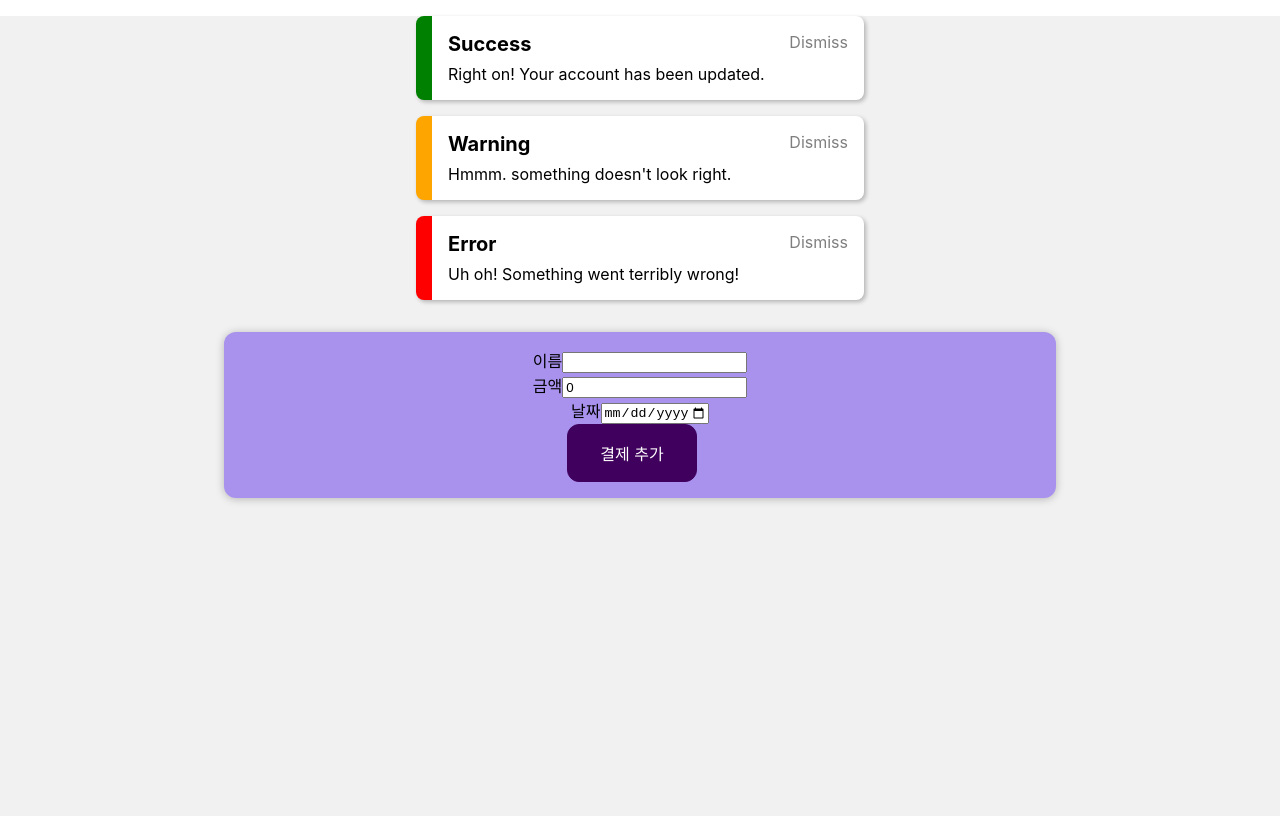
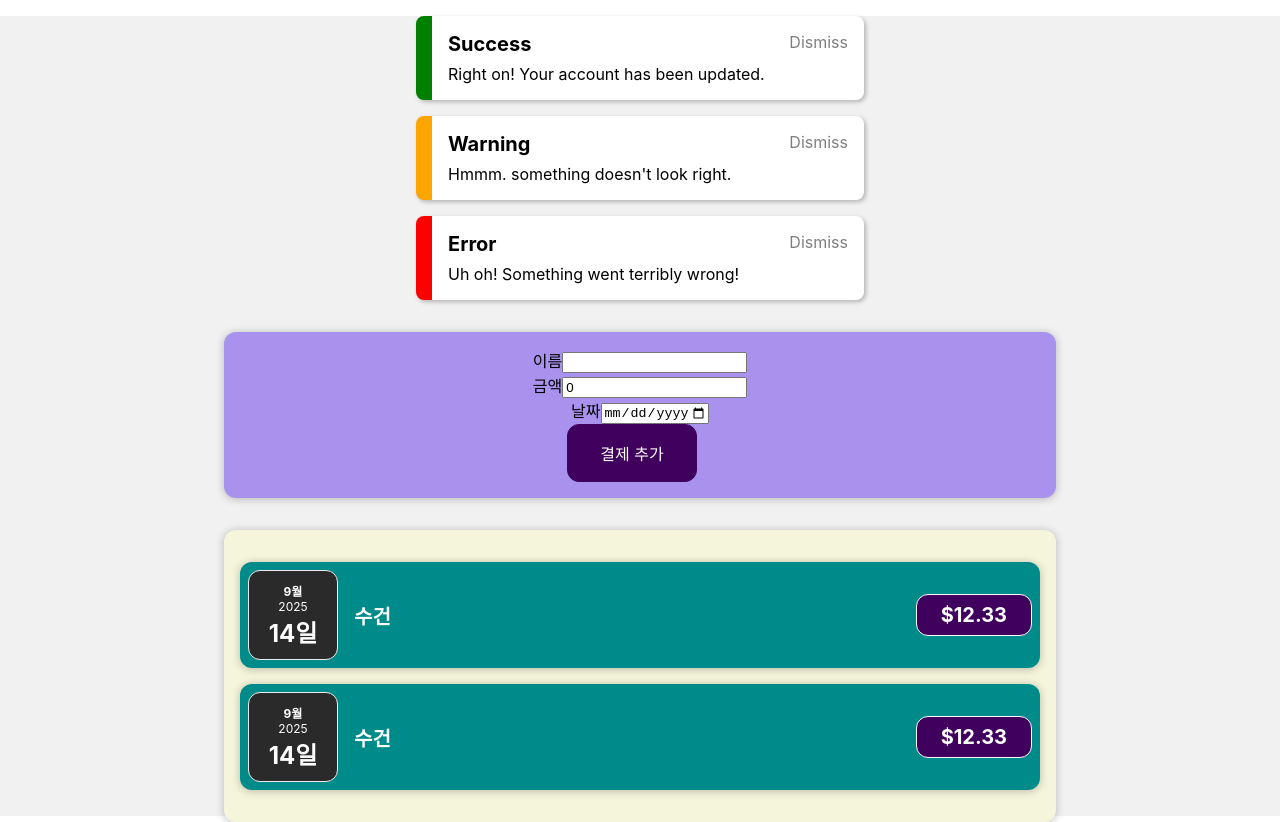
Before and after one commit to newfly101/bootcamp2024-react, a React (Create React App) app: page / in a window 1280 px wide. Built offline with nearby package versions, Linux system fonts and the light colour scheme.

Commit message:
[30강] payment 추가

```diff
--- a/src/App.js
+++ b/src/App.js
@@ -3,6 +3,7 @@ import Toast from "./components/Toast";
 import ToastMessage from "./components/ToastMessage";
 import ToastButton from "./components/ToastButton";
 import NewPayment from "./components/NewPayment/NewPayment";
+import Expenses from "./components/Payments/Expenses";
 
 function App() {
     const messageArray = [
@@ -20,6 +21,21 @@ function App() {
         }
     ];
 
+    const expenses = [
+        {
+            id: '1',
+            title: '수건',
+            amount: 12.33,
+            date: new Date(2025, 8, 14),
+        },
+        {
+            id: '1',
+            title: '수건',
+            amount: 12.33,
+            date: new Date(2025, 8, 14),
+        },
+    ];
+
     return (
         <div className="wrapper">
             {messageArray.map((message, index) => (
@@ -29,6 +45,7 @@ function App() {
                 </Toast>
             ))}
             <NewPayment />
+            <Expenses items={expenses} />
         </div>
     );
 }
--- /dev/null
+++ b/src/components/Payments/Card.css
@@ -0,0 +1,4 @@
+.card {
+    border-radius: 12px;
+    box-shadow: 0 1px 8px rgba(0, 0, 0, 0.25);
+}
--- /dev/null
+++ b/src/components/Payments/Card.js
@@ -0,0 +1,11 @@
+import React from 'react';
+
+import './Card.css';
+
+const Card = (props) => {
+    const classes = 'card ' + props.className;
+
+    return <div className={classes}>{props.children}</div>;
+};
+
+export default Card;
--- /dev/null
+++ b/src/components/Payments/ExpenseDate.css
@@ -0,0 +1,26 @@
+.expense-date {
+    display: flex;
+    flex-direction: column;
+    width: 5.5rem;
+    height: 5.5rem;
+    border: 1px solid #ececec;
+    background-color: #2a2a2a;
+    color: white;
+    border-radius: 12px;
+    align-items: center;
+    justify-content: center;
+}
+
+.expense-date__month {
+    font-size: 0.75rem;
+    font-weight: bold;
+}
+
+.expense-date__year {
+    font-size: 0.75rem;
+}
+
+.expense-date__day {
+    font-size: 1.5rem;
+    font-weight: bold;
+}
--- /dev/null
+++ b/src/components/Payments/ExpenseDate.js
@@ -0,0 +1,19 @@
+import React from 'react';
+
+import './ExpenseDate.css';
+
+const ExpenseDate = (props) => {
+    const month = props.date.toLocaleString('ko-KR', { month: 'long' });
+    const day = props.date.toLocaleString('ko-KR', { day: '2-digit' });
+    const year = props.date.getFullYear();
+
+    return (
+        <div className='expense-date'>
+            <div className='expense-date__month'>{month}</div>
+            <div className='expense-date__year'>{year}</div>
+            <div className='expense-date__day'>{day}</div>
+        </div>
+    );
+};
+
+export default ExpenseDate;
--- /dev/null
+++ b/src/components/Payments/ExpenseItem.css
@@ -0,0 +1,54 @@
+.expense-item {
+    display: flex;
+    justify-content: space-between;
+    align-items: center;
+    padding: 0.5rem;
+    margin: 1rem 0;
+    background-color: darkcyan;
+}
+
+.expense-item__description {
+    display: flex;
+    flex-direction: column;
+    gap: 1rem;
+    align-items: flex-end;
+    flex-flow: column-reverse;
+    justify-content: flex-start;
+    flex: 1;
+}
+
+.expense-item h2 {
+    color: #3a3a3a;
+    font-size: 1rem;
+    flex: 1;
+    margin: 0 1rem;
+    color: white;
+}
+
+.expense-item__price {
+    font-size: 1rem;
+    font-weight: bold;
+    color: white;
+    background-color: #40005d;
+    border: 1px solid white;
+    padding: 0.5rem;
+    border-radius: 12px;
+}
+
+@media (min-width: 580px) {
+    .expense-item__description {
+        flex-direction: row;
+        align-items: center;
+        justify-content: flex-start;
+        flex: 1;
+    }
+
+    .expense-item__description h2 {
+        font-size: 1.25rem;
+    }
+
+    .expense-item__price {
+        font-size: 1.25rem;
+        padding: 0.5rem 1.5rem;
+    }
+}
--- /dev/null
+++ b/src/components/Payments/ExpenseItem.js
@@ -0,0 +1,19 @@
+import React, { useState } from "react";
+
+import ExpenseDate from "./ExpenseDate";
+import Card from "./Card";
+import "./ExpenseItem.css";
+
+const ExpenseItem = (props) => {
+    return (
+        <Card className="expense-item">
+            <ExpenseDate date={props.date} />
+            <div className="expense-item__description">
+                <h2>{props.title}</h2>
+                <div className="expense-item__price">${props.amount}</div>
+            </div>
+        </Card>
+    );
+};
+
+export default ExpenseItem;
--- /dev/null
+++ b/src/components/Payments/Expenses.css
@@ -0,0 +1,7 @@
+.expenses {
+    padding: 1rem;
+    background-color: beige;
+    margin: 2rem auto;
+    width: 50rem;
+    max-width: 95%;
+}
--- /dev/null
+++ b/src/components/Payments/Expenses.js
@@ -0,0 +1,23 @@
+import React from 'react';
+
+import ExpenseItem from './ExpenseItem';
+import Card from './Card';
+import './Expenses.css';
+
+const Expenses = (props) => {
+    console.log("Expenses",props.items);
+    return (
+        <Card className="expenses">
+            {props.items.map((item, index) => (
+            <ExpenseItem
+                title={item.title}
+                amount={item.amount}
+                date={item.date}
+            />
+            ))}
+        </Card>
+    );
+}
+
+
+export default Expenses;
```
